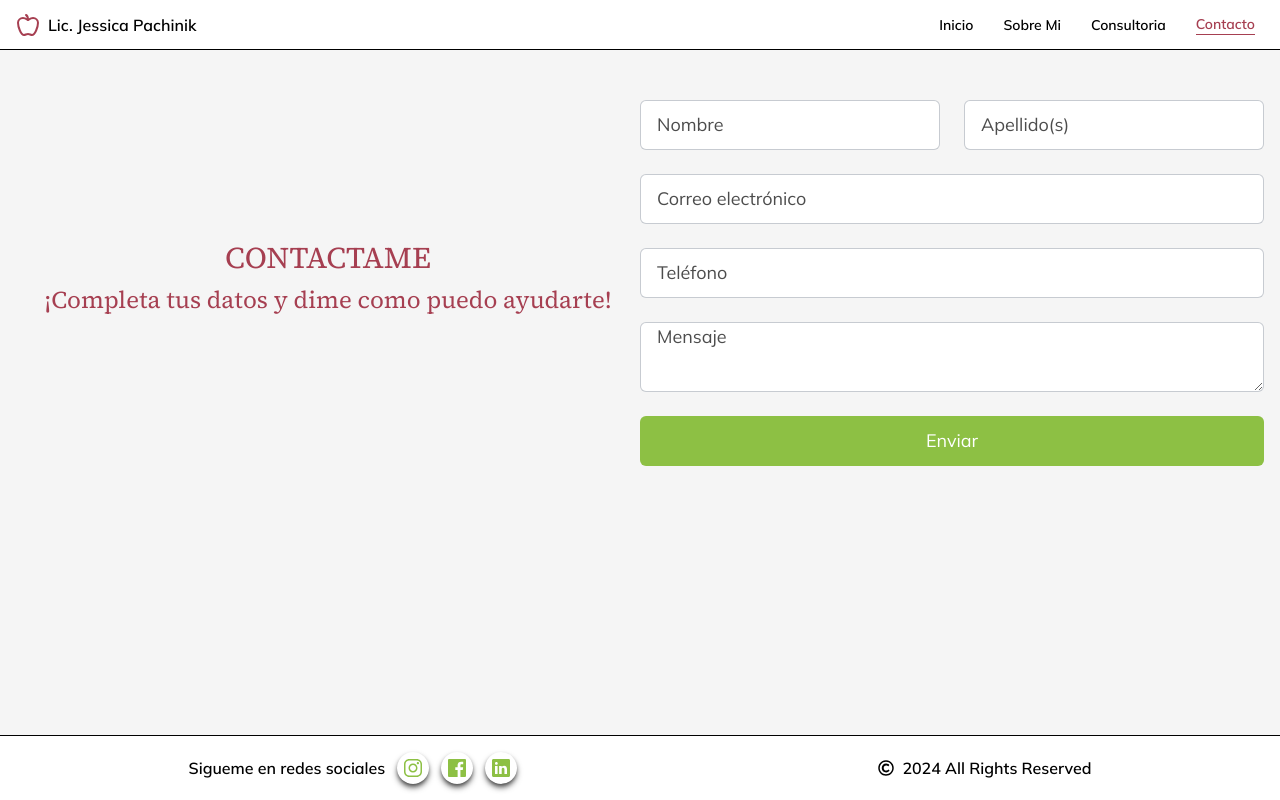
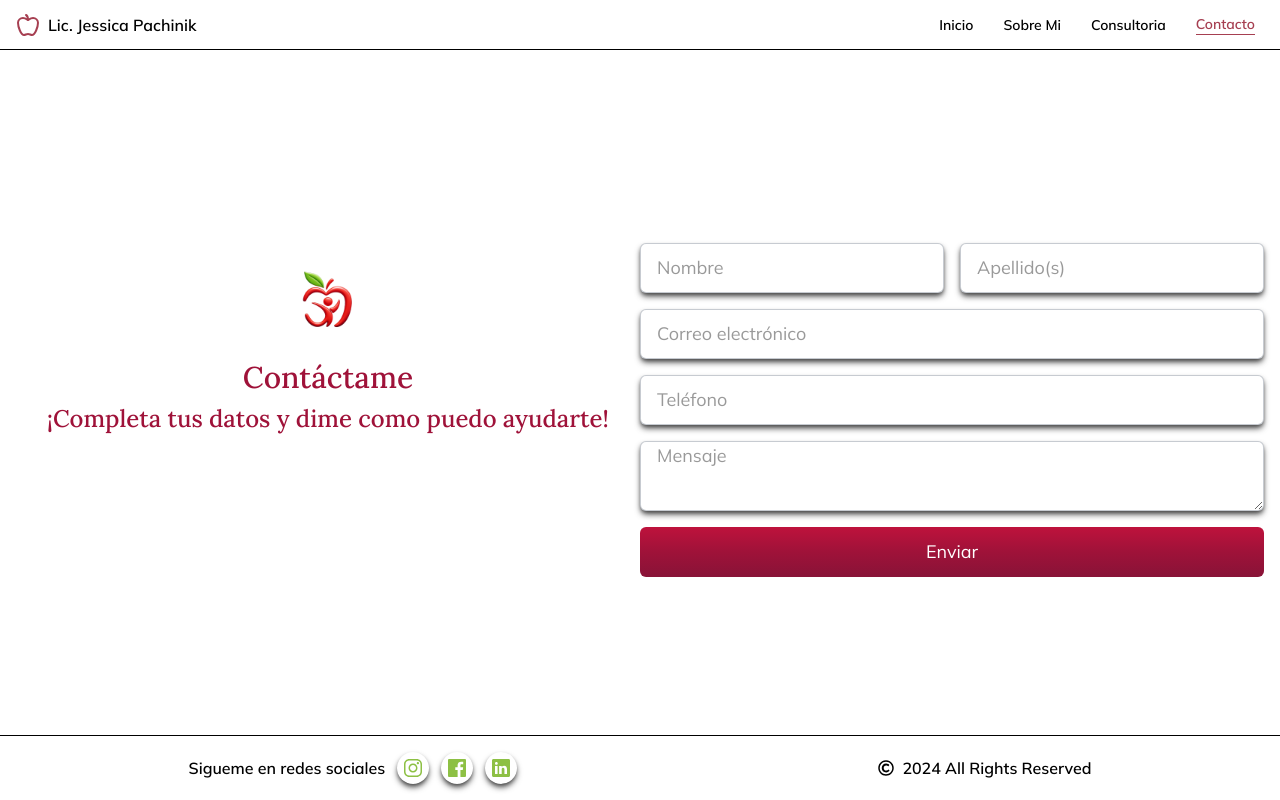
Before and after one commit to DPachinik/Consultorio-Nutricion-Integral, a React (Vite) app: page /Contacto in a window 1280 px wide. Built offline with nearby package versions, Linux system fonts and the light colour scheme.

Commit message:
feat(ui): restyle the Contact page

```diff
--- a/src/Pages/Contacto.jsx
+++ b/src/Pages/Contacto.jsx
@@ -1,10 +1,11 @@
 import { useState } from 'react';
+import Logo from '../assets/logo.png';
 import Footer from '../Components/Footer';
 import emailjs from '@emailjs/browser';
 
 const Contacto = () => {
   const placeholderStyle =
-    'flex  h-[50px] w-full pl-4   items-center placeholder-black/70 placeholder:font-mulish placeholder:text-lg rounded-md outline-none  border-subtitulo/30  border-[1px] focus:border-carmesi';
+    'flex  h-[50px] min-h-[20px] w-full pl-4  items-center placeholder-black/40 placeholder:font-mulish placeholder:text-lg rounded-md outline-none  border-subtitulo/30  border-[1px] focus:border-carmesi shadow-md shadow-primario';
 
   const [nombre, setNombre] = useState('');
   const [apellido, setApellido] = useState('');
@@ -33,12 +34,15 @@ const Contacto = () => {
       .then(
         (res) => {
           console.log('respuesta', res);
-          setRespuesta('Su mensaje ha sido enviado!');
+          setRespuesta('Mensaje enviado con éxito!');
           setEmail('');
           setNombre('');
           setApellido('');
           setNumero('');
           setMensaje('');
+          setTimeout(() => {
+            setRespuesta('');
+          }, 4000);
         },
         (err) => {
           console.log('Error:', err);
@@ -47,20 +51,21 @@ const Contacto = () => {
   };
 
   return (
-    <div className="flex min-h-screen flex-col justify-between bg-back pt-[50px]">
-      <div className="h- flex w-full flex-col px-4 lg:flex-row lg:items-center lg:justify-center">
-        <div className="my-8 flex w-full flex-col items-center gap-2 font-sourceSerif text-carmesi lg:justify-center">
-          <h2 className="text-2xl lg:text-3xl">CONTACTAME</h2>
-          <p className="text-center text-lg lg:text-2xl">
+    <div className="flex h-[100dvh] flex-col bg-amber-50/0 pt-[50px] md:justify-between">
+      <div className="container mx-auto flex h-full w-full flex-col px-4 md:flex-row md:items-center md:justify-center">
+        <div className="flex h-auto w-full flex-col items-center font-lora font-medium text-rose-800 md:h-full md:justify-center md:gap-2 md:pb-20">
+          <img src={Logo} alt="Logotipo de manzana" className="h-24 w-24" />
+          <h2 className="text-xl lg:text-3xl">Contáctame</h2>
+          <p className="text-md pb-4 text-center lg:text-2xl">
             ¡Completa tus datos y dime como puedo ayudarte!
           </p>
         </div>
 
         <form
-          className="flex w-full flex-col justify-center gap-6 py-4 lg:pt-[50px]"
+          className="flex h-full w-full flex-col justify-center gap-4 lg:pt-[50px]"
           onSubmit={handleSubmit}
         >
-          <div className="flex flex-col gap-6 lg:flex-row">
+          <div className="flex flex-col gap-4 lg:flex-row">
             <input
               type="text"
               placeholder="Nombre"
@@ -102,7 +107,7 @@ const Contacto = () => {
           />
           <textarea
             placeholder="Mensaje"
-            className="flex h-[70px] w-full items-center rounded-md border-[1px] border-subtitulo/30 pl-4 placeholder-black/70 outline-none placeholder:font-mulish placeholder:text-lg focus:border-carmesi"
+            className="flex h-[70px] w-full items-center rounded-md border-[1px] border-subtitulo/30 pl-4 placeholder-black/40 shadow-md shadow-primario outline-none placeholder:font-mulish placeholder:text-lg focus:border-carmesi"
             aria-label="Mensaje"
             required
             onChange={(e) => setMensaje(e.target.value)}
@@ -111,12 +116,12 @@ const Contacto = () => {
 
           <button
             type="submit"
-            className="flex h-[50px] w-full items-center justify-center rounded-md bg-limon font-mulish text-lg text-white"
+            className="flex h-[50px] w-full items-center justify-center rounded-md bg-gradient-to-t from-rose-900 via-rose-800 to-rose-700 font-mulish text-lg text-white"
             aria-label="Enviar mensaje"
           >
             Enviar
           </button>
-          <p className="text-center font-mulish font-bold text-carmesi">
+          <p className="text-center font-mulish font-bold text-rose-800">
             {respuesta}
           </p>
         </form>
```
Also changed, not shown: src/assets/logo.png (added).
